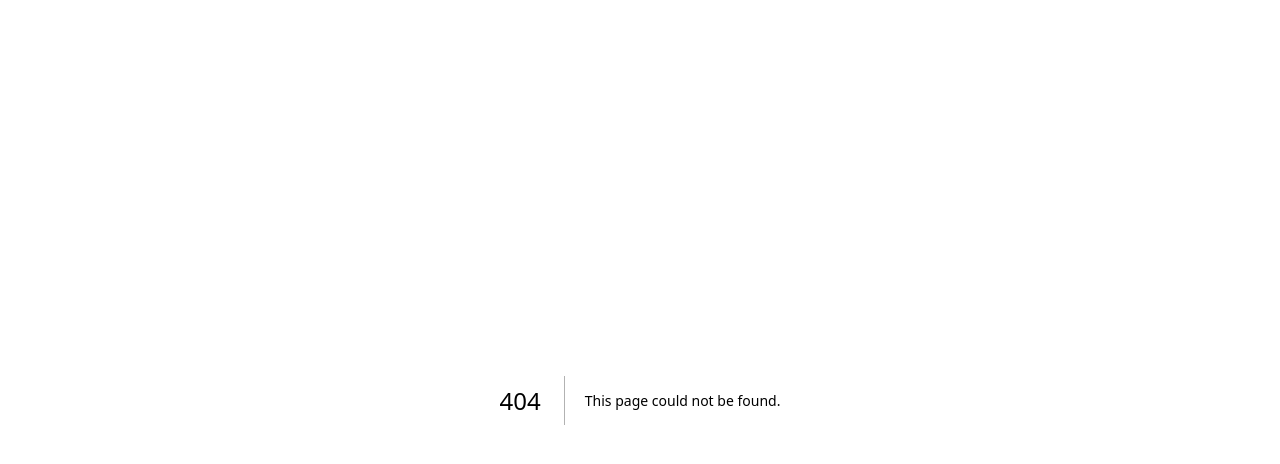
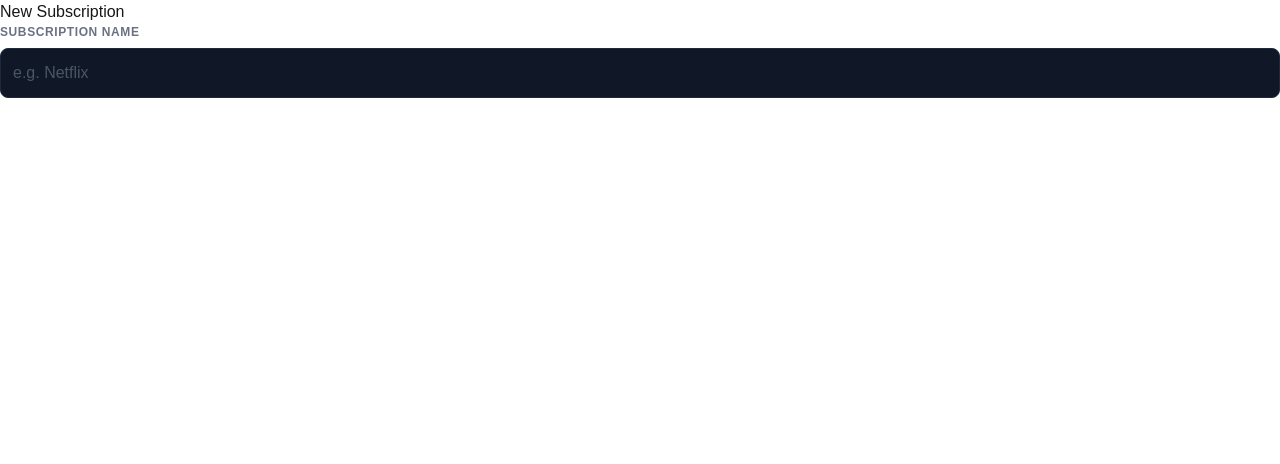
Before and after one commit to 20rp/subtrackt, a Next.js app: page /new in a window 1280 px wide. Before the commit this address had no page. Shown: the top 464 px of the page. Built offline with nearby package versions, Linux system fonts and the light colour scheme.

Commit message:
#4 Began working on New Subscription page

```diff
--- /dev/null
+++ b/app/new/page.tsx
@@ -0,0 +1,20 @@
+import { prisma } from "../../lib/prisma";
+import { Input } from "@/components/ui/Input";
+
+export default async function Page() {
+  return (
+    <main>
+      <div>
+        <h1>New Subscription</h1>
+        <form>
+          <Input
+            label="Subscription Name"
+            name="name"
+            placeholder="e.g. Netflix"
+            required
+          />
+        </form>
+      </div>
+    </main>
+  );
+}
--- a/app/page.tsx
+++ b/app/page.tsx
@@ -15,10 +15,11 @@ export default async function Page() {
             You have {allSubs.length} active subscriptions
           </p>
         </div>
-        {/* TODO */}
-        <button className="bg-white text-black px-4 py-2 rounded-lg font-medium text-sm">
-          + Add New
-        </button>
+        <a href="/new">
+          <button className="bg-white text-black px-4 py-2 rounded-lg font-medium text-sm">
+            + Add New
+          </button>
+        </a>
       </div>
       <div className="border border-gray-800 rounded-xl overflow-hidden bg-gray-900/50">
         <table className="w-full text-sm text-left">
@@ -44,7 +45,7 @@ export default async function Page() {
                   {sub.subscriptionProvider}
                 </td>
                 <td className="px-6 py-4 text-right font-mono text-rose-400">
-                  {sub.subscriptionPaymentAmount?.toFixed(2) ?? "0.00"}
+                  ${sub.subscriptionPaymentAmount?.toFixed(2) ?? "0.00"}
                 </td>
                 <td className="px-6 py-4 text-gray-400">
                   {sub.subscriptionCategory ?? "Uncategorised"}
--- /dev/null
+++ b/components/ui/Input.tsx
@@ -0,0 +1,17 @@
+interface InputProps extends React.InputHTMLAttributes<HTMLInputElement> {
+  label: string;
+}
+
+export function Input({ label, ...props }: InputProps) {
+  return (
+    <div className="flex flex-col gap-2 w-full">
+      <label className="text-xs font-semibold uppercase tracking-wider text-gray-500">
+        {label}
+      </label>
+      <input
+        {...props}
+        className="bg-gray-900 border border-gray-800 rounded-lg p-3 text-white focus:ring-2 focus:ring-rose-500 focus:border-transparent outline-none transition-all placeholder:text-gray-600"
+      />
+    </div>
+  );
+}
```
